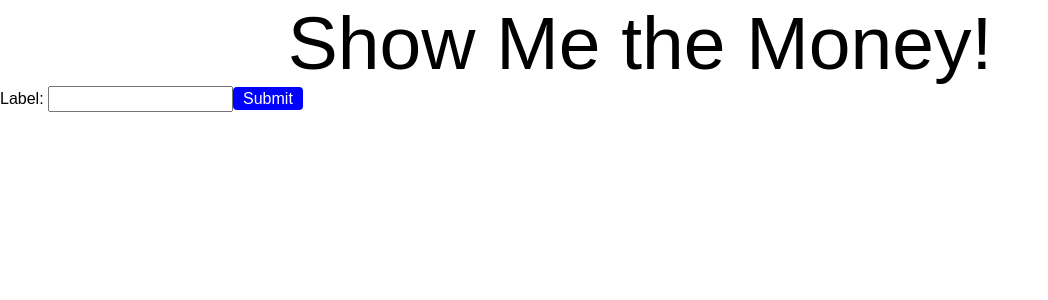
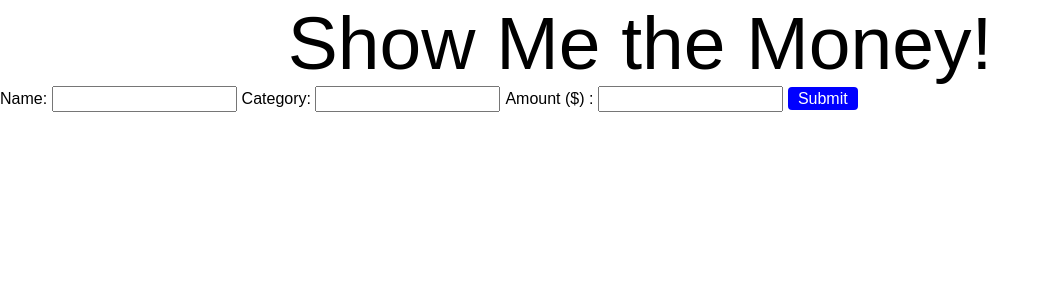
Before and after one commit to watersk/ShowMeTheMoney, a React (Create React App) app in the folder Documents/show-me-the-money/: page / in a window 1280 px wide. Shown: the top 300 px of the page, without its empty margins (0-1048 px from the left). Built offline with nearby package versions, Linux system fonts and the light colour scheme.

Commit message:
added fields

```diff
--- a/Documents/show-me-the-money/src/App.js
+++ b/Documents/show-me-the-money/src/App.js
@@ -2,9 +2,15 @@ import React, { Component } from 'react';
 import logo from './logo.svg';
 import './App.css';
 
-const SubmitForm = ({ handleFormSubmit, formValue, handleFormChange, label, buttonStyle }) => (
+const SubmitForm = (
+  { handleFormSubmit, formValueName, formValueCategory, formValueAmount,
+    handleFormChangeName, handleFormChangeCategory, handleFormChangeAmount,
+    labelName, labelCategory, labelAmount,
+    buttonStyle }) => (
   <div>
-    {label}: <input type="text"  style={{ height: '20px'}} onChange={handleFormChange} value={formValue} />
+    {labelName}: <input type="text"  style={{ height: '20px', marginRight: '5px'}} onChange={handleFormChangeName} value={formValueName} />
+    {labelCategory}: <input type="text" style={{ height: '20px', marginRight: '5px' }} onChange={handleFormChangeCategory} value={formValueCategory} />
+    {labelAmount} : <input type="text" style={{ height: '20px', marginRight: '5px' }} onChange={handleFormChangeAmount} value={formValueAmount} />
     <span style={buttonStyle} onClick={handleFormSubmit}>Submit</span>
   </div>
 )
@@ -12,8 +18,8 @@ const SubmitForm = ({ handleFormSubmit, formValue, handleFormChange, label, butt
 const Table = ({ values }) => (
   <div>
     {values.map(function(currentValue, index) {
-      return(<div style={{ algin: "left"}} key={index}>
-        {currentValue}
+      return(<div style={{ align: "left"}} key={index}>
+        {currentValue.name}
       </div>)
     })}
   </div>
@@ -25,12 +31,16 @@ class App extends Component {
 
     this.state = {
       textValue: '',
-      formValue: '',
-      submittedValue: []
+      formValueName: '',
+      formValueCategory: '',
+      formValueAmount: '',
+      submittedValues: []
     };
 
     this.handleInput = this.handleInput.bind(this);
-    this.handleFormChange = this.handleFormChange.bind(this);
+    this.handleFormChangeName = this.handleFormChangeName.bind(this);
+    this.handleFormChangeCategory = this.handleFormChangeCategory.bind(this);
+    this.handleFormChangeAmount = this.handleFormChangeAmount.bind(this);
     this.handleFormSubmit = this.handleFormSubmit.bind(this);
   }
 
@@ -39,25 +49,39 @@ class App extends Component {
   }
 
   handleFormSubmit(e) {
-    const newState = this.state.submittedValue;
-    newState.push(this.state.formValue);
-    this.setState({ submittedValue: newState, formValue: '' });
+    const newState = this.state.submittedValues;
+    newState.push({ name: this.state.formValueName, category: this.state.formValueCategory, amount:this.state.formValueAmount });
+    this.setState({ submittedValues: newState, formValueName: '', formValueCategory: '', formValueAmount: '' });
   }
 
-  handleFormChange(e) {
-    this.setState({ formValue: e.target.value });
+  handleFormChangeName(e) {
+    this.setState({ formValueName: e.target.value });
+  }
+
+  handleFormChangeCategory(e) {
+    this.setState({ formValueCategory: e.target.value });
+  }
+
+  handleFormChangeAmount(e) {
+    this.setState({ formValueAmount: e.target.value });
   }
 
   render() {
     return (
       <div className="App">
         <div style={{ fontSize: '75px', textAlign: 'center' }}>Show Me the Money!</div>
-        <Table values={this.state.submittedValue} />
+        <Table values={this.state.submittedValues} />
         <SubmitForm
           handleFormSubmit={this.handleFormSubmit}
-          formValue={this.state.formValue}
-          handleFormChange={this.handleFormChange}
-          label="Label"
+          formValueName={this.state.formValueName}
+          formValueCategory={this.state.formValueCategory}
+          formValueAmount={this.state.formValueAmount}
+          handleFormChangeName={this.handleFormChangeName}
+          handleFormChangeCategory={this.handleFormChangeCategory}
+          handleFormChangeAmount={this.handleFormChangeAmount}
+          labelName="Name"
+          labelCategory="Category"
+          labelAmount="Amount ($)"
           buttonStyle={{ backgroundColor: 'blue', color: 'white', height: '20px', padding: '3px 10px', borderRadius: '4px' }}
         />
       </div>
```
Also changed, not shown: Documents/show-me-the-money/package.json (line endings or trailing spaces).
